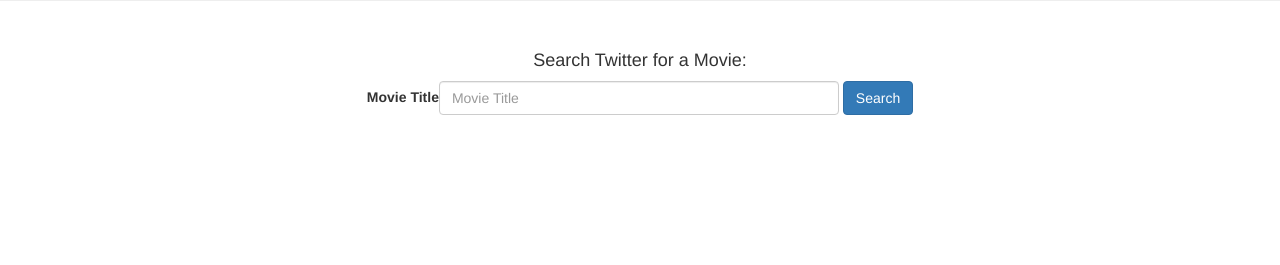
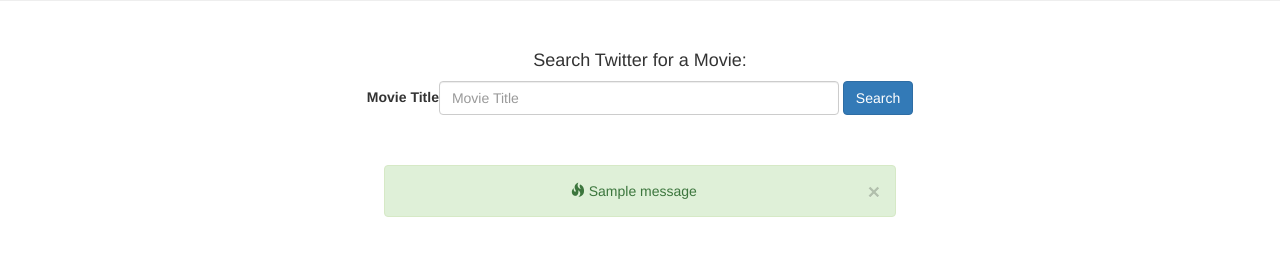
Before and after one commit to bfbachmann/Silver-Screen, a Django app: page / in a window 1280 px wide. Shown: the part 247-512 px from the top of the page. Run offline with Django 3.2, Linux system fonts and the light colour scheme; tables that the repository leaves empty hold one stand-in row (values such as "Sample post"); one stand-in notice (Sample message) is shown; parts of the project's set-up code (start-up, migrations or seed data) failed here and were passed over; some libraries are stand-ins or nearby versions.

Commit message:
Added trending feature

```diff
--- a/app/models.py
+++ b/app/models.py
@@ -88,6 +88,7 @@ class Movie(models.Model):
     tomatoConsensus = models.CharField(max_length=1024, null=True, blank=True)
     Poster = models.CharField(max_length=1024, null=True, blank=True)
     imdbID = models.CharField(max_length=1024)
+    recentVisits = models.IntegerField(default=0)
 
     param_defaults = {
         'Title': None,
@@ -103,7 +104,8 @@ class Movie(models.Model):
         'Plot': None,
         'tomatoConsensus': None,
         'Poster': None,
-        'imdbID': None
+        'imdbID': None,
+        'recentVisits': None
     }
 
     def __unicode__(self):
@@ -127,6 +129,10 @@ class Movie(models.Model):
                     setattr(self, key, value)
             self.save()
         return self
+
+    def updateViews(self):
+        self.recentVisits = self.recentVisits+1
+        self.save()
 
 ## =============================================================================
 ##  OMDbAPI
@@ -168,6 +174,8 @@ class OMDbAPI(object):
             if not movieObj:
                 response = omdb.request(i=movie.imdb_id, tomatoes=True, type='movie').json()
                 movieObj = Movie().fillWithJsonObject(response)
+
+
 
             return movieObj
         else:
--- a/app/templates/index.html
+++ b/app/templates/index.html
@@ -33,6 +33,14 @@
                 {% endbuttons %}
             </form>
         </div>
+		{% if messages %}
+		 {% for message in messages %}
+			<div{% if message.tags %} style = "width:40%;margin-left: auto; margin-right: auto;" class="text-center alert alert-{{ message.tags }}"{% endif %}>
+			  <a class="close" data-dismiss="alert" href="#">&times;</a>
+			  <span class="glyphicon glyphicon-fire"></span> {{ message }}
+			</div>
+		  {% endfor %}
+		{% endif %}
     </div>
     <div class="loader center-on-page hidden"></div>
 
--- a/app/views.py
+++ b/app/views.py
@@ -8,7 +8,7 @@ from django.http import HttpResponse, HttpResponseRedirect
 from .models import *
 import datetime
 from django.utils import timezone
-import json
+from django.contrib import messages
 
 ## Initialize api objects
 omdb = OMDbAPI()
@@ -37,6 +37,13 @@ def index(request):
     ## Otherwise return METHOD NOT ALLOWED
     else:
         return HttpResponse(status=403)
+
+    try:
+        trendingMovie = Movie.objects.latest('recentVisits')
+        if trendingMovie.recentVisits > 5:
+            messages.add_message(request, messages.SUCCESS, trendingMovie.Title + ' is trending today!')
+    except:
+        pass
 
     return render(request, 'index.html', {'form': query_form})
 
@@ -80,7 +87,8 @@ def results(request):
             print('ERROR: No matching movie')
             data_to_render['error_message'] = 'Sorry, we couldn\'t find a move with that title.'
             return render(request, 'index.html', data_to_render)
-
+        else:
+            movie.updateViews()
 
         ## Check if we have any sentiment data about this movie in our db
         try:
```
Also changed, not shown: app/migrations/0007_movie_recentvisits.py (added).
